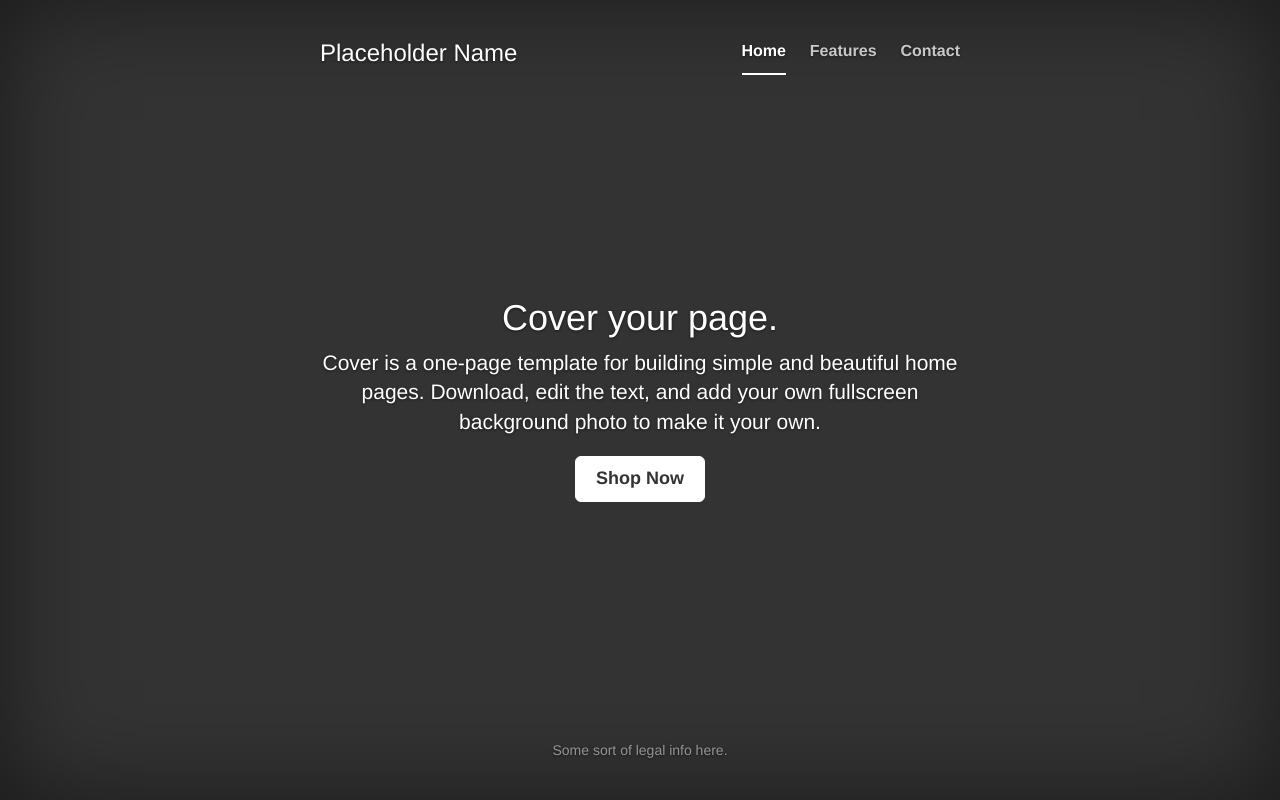
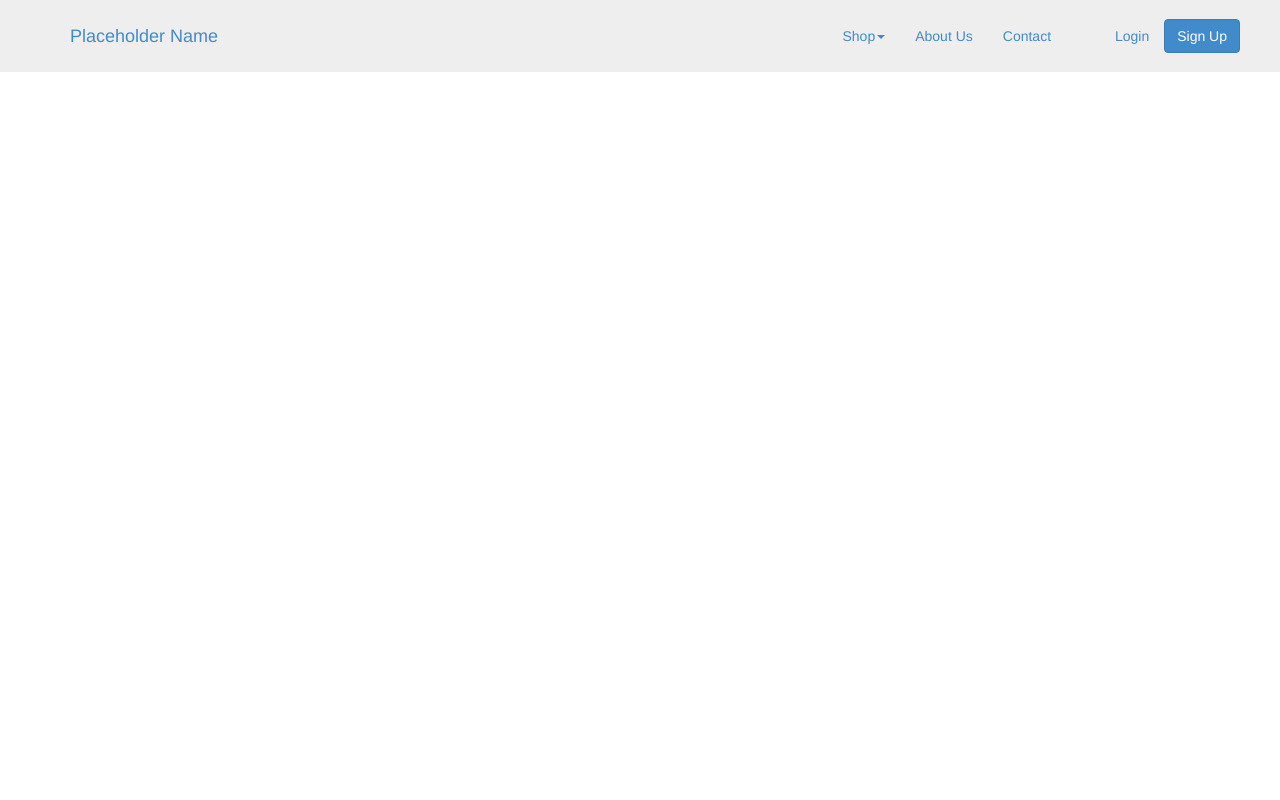
Before and after one commit to sheltonli/business-card, a Python web app: template templates/shop/shop-home.html in a window 1280 px wide. Run offline with Jinja, Linux system fonts and the light colour scheme; the template is opened without the code that fills it, so the values that code supplies are empty; some libraries are stand-ins or nearby versions.

Commit message:
added basic navbar, removed cover

```diff
--- a/static/css/app.css
+++ b/static/css/app.css
@@ -1,163 +1,19 @@
-/*
- * Globals
- */
+/* --------------------------------------------------
+    navbar
+---------------------------------------------------*/
 
-/* Links */
-a,
-a:focus,
-a:hover {
-  color: #fff;
+#site-navbar {
+    border-radius: 0px;
+    background-color: #eee;
+    border-color: #eee;
+    margin-bottom: 0px;
 }
 
-/* Custom default button */
-.btn-default,
-.btn-default:hover,
-.btn-default:focus {
-  color: #333;
-  text-shadow: none; /* Prevent inheritence from `body` */
-  background-color: #fff;
-  border: 1px solid #fff;
+#navbar-container {
+    padding-top: 10px;
+    padding-bottom: 10px;
 }
 
+.nav > li > a {
 
-/*
- * Base structure
- */
-
-html,
-body {
-  height: 100%;
-  background-color: #333;
 }
-body {
-  color: #fff;
-  text-align: center;
-  text-shadow: 0 1px 3px rgba(0,0,0,.5);
-}
-
-/* Extra markup and styles for table-esque vertical and horizontal centering */
-.site-wrapper {
-  display: table;
-  width: 100%;
-  height: 100%; /* For at least Firefox */
-  min-height: 100%;
-  -webkit-box-shadow: inset 0 0 100px rgba(0,0,0,.5);
-          box-shadow: inset 0 0 100px rgba(0,0,0,.5);
-}
-.site-wrapper-inner {
-  display: table-cell;
-  vertical-align: top;
-}
-.cover-container {
-  margin-right: auto;
-  margin-left: auto;
-}
-
-/* Padding for spacing */
-.inner {
-  padding: 30px;
-}
-
-
-/*
- * Header
- */
-.masthead-brand {
-  margin-top: 10px;
-  margin-bottom: 10px;
-}
-
-.masthead-nav > li {
-  display: inline-block;
-}
-.masthead-nav > li + li {
-  margin-left: 20px;
-}
-.masthead-nav > li > a {
-  padding-right: 0;
-  padding-left: 0;
-  font-size: 16px;
-  font-weight: bold;
-  color: #fff; /* IE8 proofing */
-  color: rgba(255,255,255,.75);
-  border-bottom: 2px solid transparent;
-}
-.masthead-nav > li > a:hover,
-.masthead-nav > li > a:focus {
-  background-color: transparent;
-  border-bottom-color: #a9a9a9;
-  border-bottom-color: rgba(255,255,255,.25);
-}
-.masthead-nav > .active > a,
-.masthead-nav > .active > a:hover,
-.masthead-nav > .active > a:focus {
-  color: #fff;
-  border-bottom-color: #fff;
-}
-
-@media (min-width: 768px) {
-  .masthead-brand {
-    float: left;
-  }
-  .masthead-nav {
-    float: right;
-  }
-}
-
-
-/*
- * Cover
- */
-
-.cover {
-  padding: 0 20px;
-}
-.cover .btn-lg {
-  padding: 10px 20px;
-  font-weight: bold;
-}
-
-
-/*
- * Footer
- */
-
-.mastfoot {
-  color: #999; /* IE8 proofing */
-  color: rgba(255,255,255,.5);
-}
-
-
-/*
- * Affix and center
- */
-
-@media (min-width: 768px) {
-  /* Pull out the header and footer */
-  .masthead {
-    position: fixed;
-    top: 0;
-  }
-  .mastfoot {
-    position: fixed;
-    bottom: 0;
-  }
-  /* Start the vertical centering */
-  .site-wrapper-inner {
-    vertical-align: middle;
-  }
-  /* Handle the widths */
-  .masthead,
-  .mastfoot,
-  .cover-container {
-    width: 100%; /* Must be percentage or pixels for horizontal alignment */
-  }
-}
-
-@media (min-width: 992px) {
-  .masthead,
-  .mastfoot,
-  .cover-container {
-    width: 700px;
-  }
-}
--- /dev/null
+++ b/templates/_include/header.html
@@ -0,0 +1,23 @@
+<nav class="navbar" id="site-navbar">
+    <div class="container" id="navbar-container">
+        <div class="navbar-header">
+            <a class="navbar-brand" href="{{ url('index_view') }}">Placeholder Name</a>
+        </div>
+        <div class="navbar-right">
+            <ul class="nav navbar-nav">
+                <li class="dropdown">
+                    <a href="#" class="dropdown-toggle" data-toggle="dropdown" role="button" aria-expanded="false">Shop<span class="caret"></span></a>
+                    <ul class="dropdown-menu" role="menu">
+                        <li><a href="">Placeholder</a></li>
+                        <li><a href="">Placeholder</a></li>
+                    </ul>
+                </li>
+                <li><a href="">About Us</a></li>
+                <li><a href="">Contact</a></li>
+                <li class="sep"><a>&nbsp;</a></li>
+                <li><a href="">Login</a></li>
+                <button class="btn btn-primary navbar-btn navbar-right">Sign Up</button>
+            </ul>
+        </div>
+    </div>
+</nav>
--- a/templates/base.html
+++ b/templates/base.html
@@ -9,7 +9,7 @@
 
     <body>
         {% block body %}
-
+            {% include '_include/header.html' %}
         {% block content %}{% endblock %}
 
         {% endblock %}
--- a/templates/shop/shop-home.html
+++ b/templates/shop/shop-home.html
@@ -1,37 +1,5 @@
 {% extends 'base.html' %}
 
 {% block content %}
-    <div class="site-wrapper">
 
-        <div class="site-wrapper-inner">
-
-            <div class="cover-container">
-
-                <div class="masthead clearfix">
-                    <div class="inner">
-                    <h3 class="masthead-brand">Placeholder Name</h3>
-                    <ul class="nav masthead-nav">
-                        <li class="active"><a href="#">Home</a></li>
-                        <li><a href="#">Features</a></li>
-                        <li><a href="#">Contact</a></li>
-                    </ul>
-                    </div>
-                </div>
-
-                <div class="inner cover">
-                    <h1 class="cover-heading">Cover your page.</h1>
-                    <p class="lead">Cover is a one-page template for building simple and beautiful home pages. Download, edit the text, and add your own fullscreen background photo to make it your own.</p>
-                    <p class="lead">
-                        <a href="#" class="btn btn-lg btn-default">Shop Now</a>
-                    </p>
-                </div>
-
-                <div class="mastfoot">
-                    <div class="inner">
-                        <p>Some sort of legal info here.</p>
-                    </div>
-                </div>
-            </div>
-        </div>
-    </div>
 {% endblock %}
```
